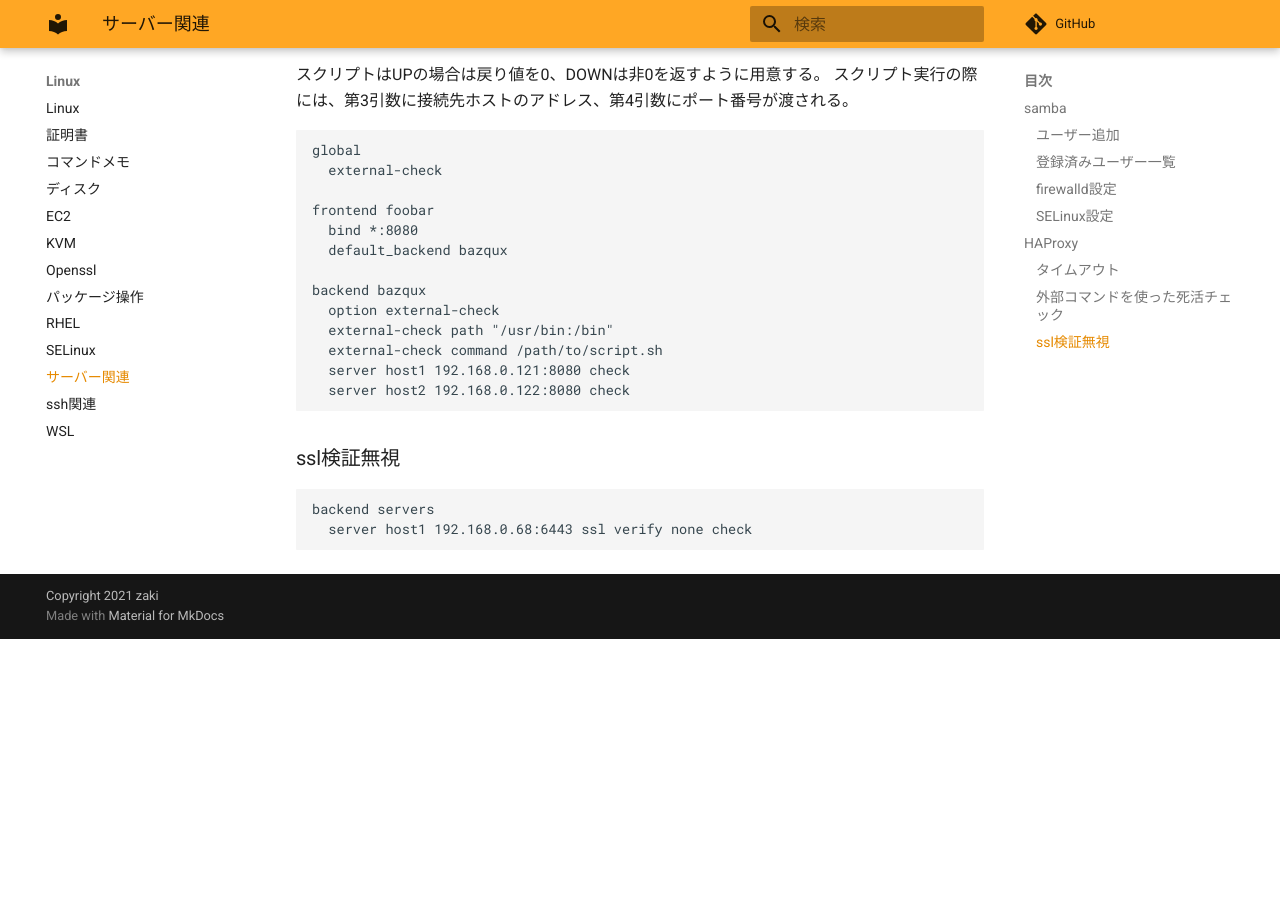
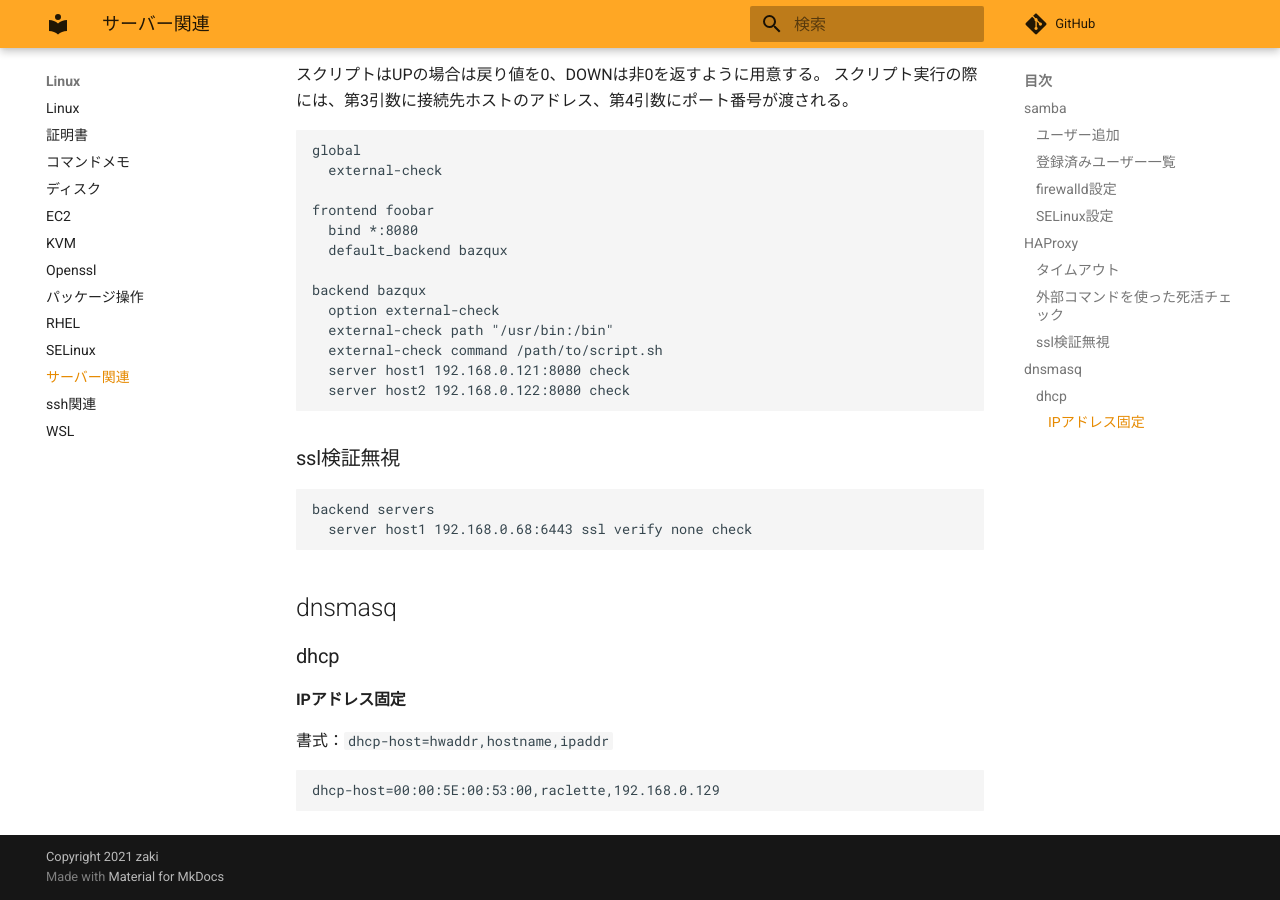
Before and after one commit to zaki-lknr/docs, an MkDocs documentation site: the page built from docs/Linux/server.md, in a window 1280 px wide and 900 px high, scrolled down 1413 px. Built offline with MkDocs 1.6.1 and Material for MkDocs 9.7.7, drawn with Linux system fonts in a browser that asks for light colours; comment, search, counter and statistics services are not loaded; before the commit the page ends 2052 px from its top, so only the background shows below that.

Commit message:
add: linux/server: dnsmasq: IPアドレス固定

````diff
--- a/docs/Linux/server.md
+++ b/docs/Linux/server.md
@@ -80,3 +80,15 @@ backend bazqux
 backend servers
   server host1 192.168.0.68:6443 ssl verify none check
 ```
+
+## dnsmasq
+
+### dhcp
+
+#### IPアドレス固定
+
+書式：`dhcp-host=hwaddr,hostname,ipaddr`
+
+```
+dhcp-host=00:00:5E:00:53:00,raclette,192.168.0.129
+```
````
